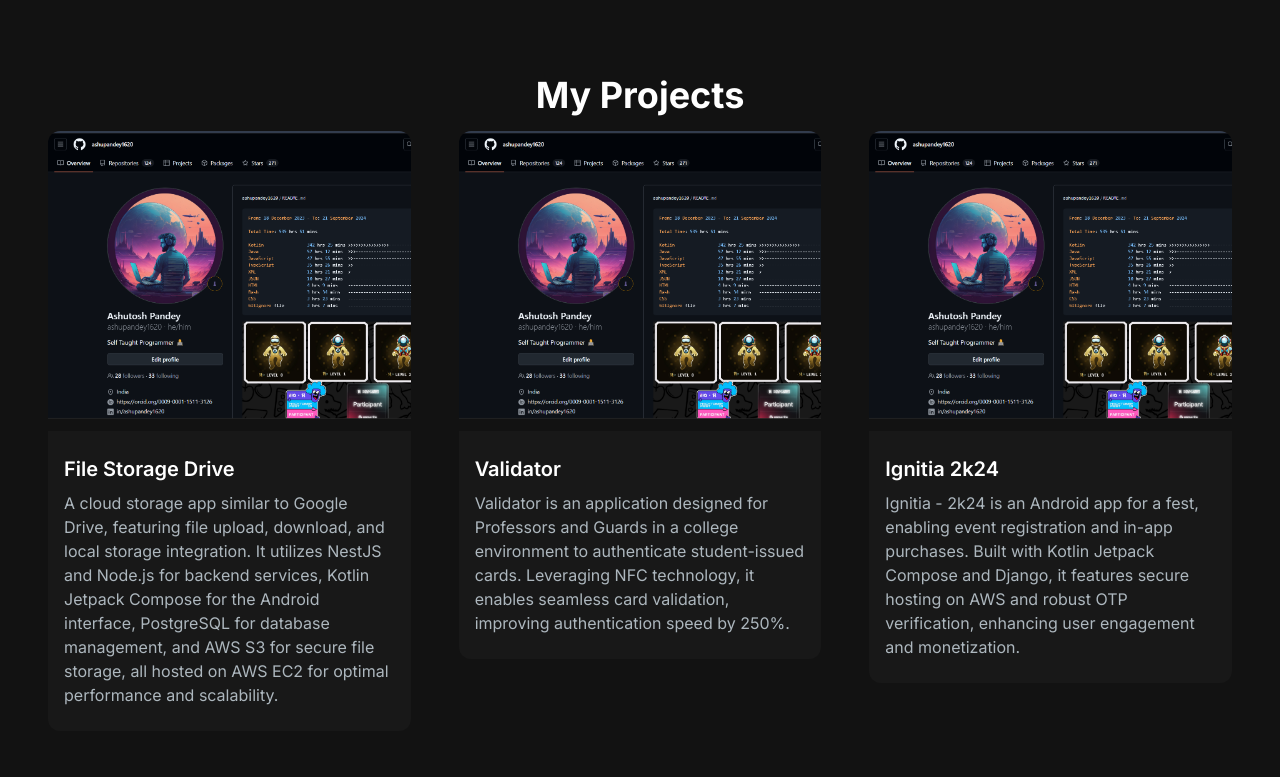
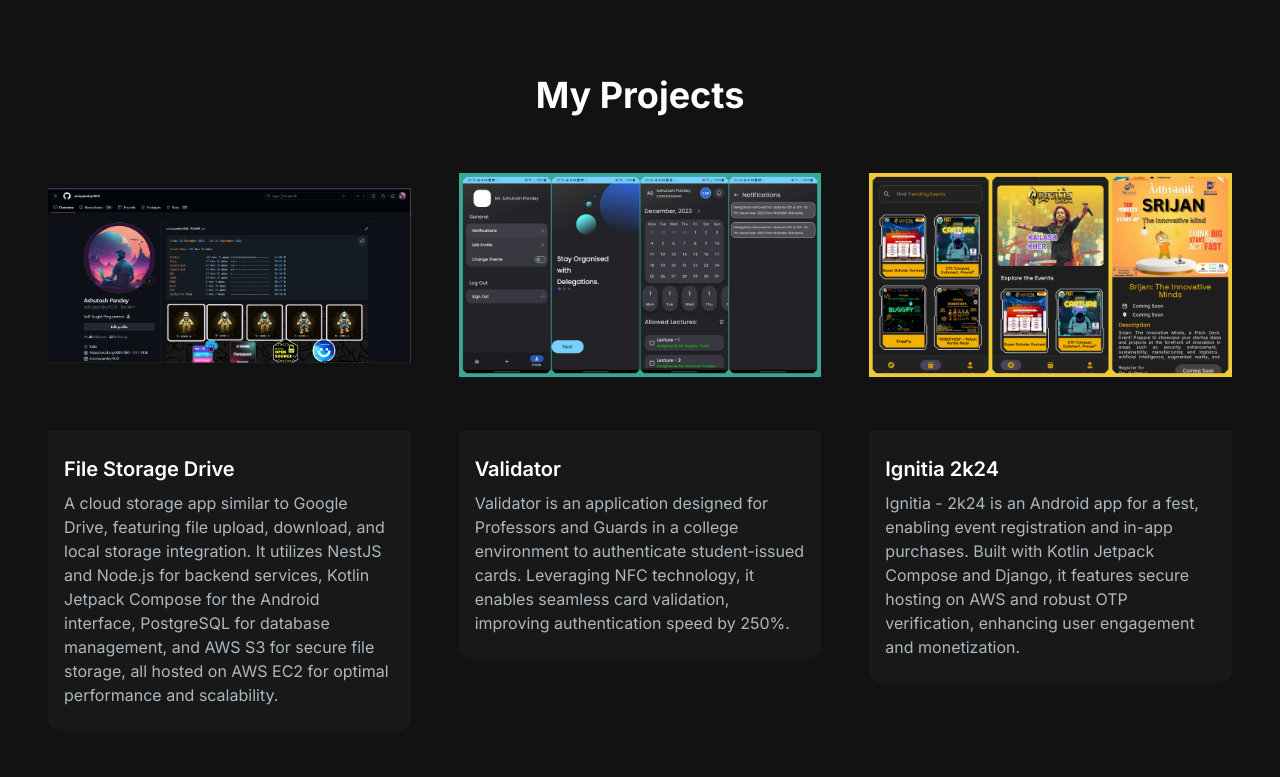
Before and after one commit to ashupandey1620/portfolio-nextjs, a Next.js app: page / in a window 1280 px wide. Shown: the part 1187-1964 px from the top of the page. Built offline with nearby package versions, Linux system fonts and the light colour scheme.

Commit message:
Updates Pics

```diff
--- a/src/app/projects/[id]/page.js
+++ b/src/app/projects/[id]/page.js
@@ -1,12 +1,13 @@
 "use client"
 import { useRouter } from 'next/navigation';
+
 
 
 const ProjectDescription = ({params}) => {
     console.log(params)
     // const router = useRouter();
     // const { id } = router.query; // Get the dynamic ID from the URL
-const id=params.id
+    const id=params.id
 
     console.log(`this is the ${id}`)
 
@@ -23,7 +24,7 @@ const id=params.id
     return (
         <div className="container mx-auto px-5 py-10">
             <h1 className="text-white text-4xl font-bold">{project.title}</h1>
-            <img src={project.image} alt={project.title} className="w-full h-64 object-cover rounded-md mt-4" />
+            <img src={project.image} alt={project.title} className="w-50 h-80 object-cover rounded-b-md mt-4" />
             <p className="text-gray-300 mt-6">{project.description}</p>
 
             <div className="mt-8">
@@ -42,8 +43,6 @@ const id=params.id
     );
 };
 
-
-
 const projectsData = [
     {
         id: 1,
@@ -51,14 +50,14 @@ const projectsData = [
         description: "A cloud storage app similar to Google Drive, featuring file upload, download, and local storage integration. It utilizes NestJS and Node.js for backend services, Kotlin Jetpack Compose for the Android interface, PostgreSQL for database management, and AWS S3 for secure file storage, all hosted on AWS EC2 for optimal performance and scalability.",
         image: "/projects/github.png",
         tag: ["All", "Full Stack","Android", "Cloud", "Nest","PostgreSQL"],
-        gitUrl: "/",
+        gitUrl: "www.github.com",
         previewUrl: "/",
     },
     {
         id: 2,
         title: "Validator",
         description: "Validator is an application designed for Professors and Guards in a college environment to authenticate student-issued cards. Leveraging NFC technology, it enables seamless card validation, improving authentication speed by 250%.",
-        image: "/projects/github.png",
+        image: "/projects/validator.png",
         tag: ["All", "Backend","Android","NFC","IOT","Django","PostgreSQL"],
         gitUrl: "/",
         previewUrl: "/",
@@ -67,7 +66,7 @@ const projectsData = [
         id: 3,
         title: "Ignitia 2k24",
         description: "Ignitia - 2k24 is an Android app for a fest, enabling event registration and in-app purchases. Built with Kotlin Jetpack Compose and Django, it features secure hosting on AWS and robust OTP verification, enhancing user engagement and monetization.",
-        image: "/projects/github.png",
+        image: "/projects/ignitia_collage.png",
         tag: ["All", "Full Stack","Android","Backend", "Ecommerce", "Wallet", "Django","PostgreSQL"],
         gitUrl: "/",
         previewUrl: "/",
@@ -85,25 +84,16 @@ const projectsData = [
         id: 5,
         title: "Behance",
         description: "A Behance clone website featuring a modern and responsive design, built with React for the frontend and styled using Tailwind CSS. The backend is powered by Node.js and Express.js, providing a robust API for user authentication, project uploads, and interaction functionalities, creating an engaging platform for creatives to showcase their work.",
-        image: "/projects/github.png",
+        image: "/img.png",
         tag: ["All", "Web","React", "Tailwind CSS", "NodeJS + ExpressJS","MongoDB"],
         gitUrl: "/",
         previewUrl: "/",
     },
     {
         id: 6,
-        title: "Farragut",
-        description: "Farragut is a full-stack web application designed to manage a database of employees, developed using Next.js and Supabase. It streamlines task assignments and wage tracking to enhance productivity. The application features a responsive design with Tailwind CSS and incorporates data visualization tools like Chart.js to provide valuable insights into employee performance and task completion.",
-        image: "/projects/github.png",
-        tag: ["All", "Web","Full Stack","Firebase","Management Workflow"],
-        gitUrl: "/",
-        previewUrl: "/",
-    },
-    {
-        id: 7,
         title: "Stocks Application",
-        description: "",
-        image: "/projects/github.png",
+        description: "A Stocks Tracker App built with Jetpack Compose** and Kotlin, leveraging the Stock Free API to provide real-time stock market updates. This app offers a sleek and modern UI, enabling users to track stock prices, view detailed stock information, and monitor market trends. Designed for efficiency, the app ensures smooth navigation, real-time data syncing, and offline access to favorite stocks. It’s a reliable tool for both casual users and active investors to stay informed on the go.",
+        image: "/projects/img.png",
         tag: ["All", "Android","Stocks API","Android","Kotlin","Jetpack Compose"],
         gitUrl: "/",
         previewUrl: "/",
--- a/src/components/ProjectCard.jsx
+++ b/src/components/ProjectCard.jsx
@@ -23,7 +23,9 @@ const ProjectCard = ({ id, imgUrl, title, description, gitUrl, previewUrl }) =>
                 <div className="cursor-pointer">
                     <div
                         className="h-52 md:h-72 rounded-t-xl relative group"
-                        style={{ backgroundImage: `url(${imgUrl})`, backgroundSize: "cover" }}
+                        style={{ backgroundImage: `url(${imgUrl})`, backgroundSize: "contain",
+                            backgroundPosition: "center",
+                            backgroundRepeat: "no-repeat",}}
                     >
                         <div
                             className="overlay items-center justify-center absolute top-0 left-0 w-full h-full bg-[#181818] bg-opacity-0 hidden group-hover:flex group-hover:bg-opacity-80 transition-all duration-500"
--- a/src/components/ProjectSection.jsx
+++ b/src/components/ProjectSection.jsx
@@ -15,7 +15,7 @@ const projectsData = [
       id: 2,
       title: "Validator",
       description: "Validator is an application designed for Professors and Guards in a college environment to authenticate student-issued cards. Leveraging NFC technology, it enables seamless card validation, improving authentication speed by 250%.",
-        image: "/projects/github.png",
+        image: "/projects/validator.png",
       tag: ["All", "Backend","Android","NFC","IOT","Django","PostgreSQL"],
       gitUrl: "/",
       previewUrl: "/",
@@ -24,7 +24,7 @@ const projectsData = [
       id: 3,
       title: "Ignitia 2k24",
       description: "Ignitia - 2k24 is an Android app for a fest, enabling event registration and in-app purchases. Built with Kotlin Jetpack Compose and Django, it features secure hosting on AWS and robust OTP verification, enhancing user engagement and monetization.",
-        image: "/projects/github.png",
+        image: "/projects/ignitia_collage.png",
       tag: ["All", "Full Stack","Android","Backend", "Ecommerce", "Wallet", "Django","PostgreSQL"],
       gitUrl: "/",
       previewUrl: "/",
@@ -47,15 +47,6 @@ const projectsData = [
       gitUrl: "/",
       previewUrl: "/",
     },
-    // {
-    //   id: 6,
-    //   title: "Farragut",
-    //   description: "Farragut is a full-stack web application designed to manage a database of employees, developed using Next.js and Supabase. It streamlines task assignments and wage tracking to enhance productivity. The application features a responsive design with Tailwind CSS and incorporates data visualization tools like Chart.js to provide valuable insights into employee performance and task completion.",
-    //     image: "/projects/github.png",
-    //   tag: ["All", "Web","Full Stack","Firebase","Management Workflow"],
-    //   gitUrl: "/",
-    //   previewUrl: "/",
-    // },
     {
         id: 6,
         title: "Stocks Application",
```
Also changed, not shown: public/projects/ignitia_collage.png (added), public/projects/validator.png (added).
